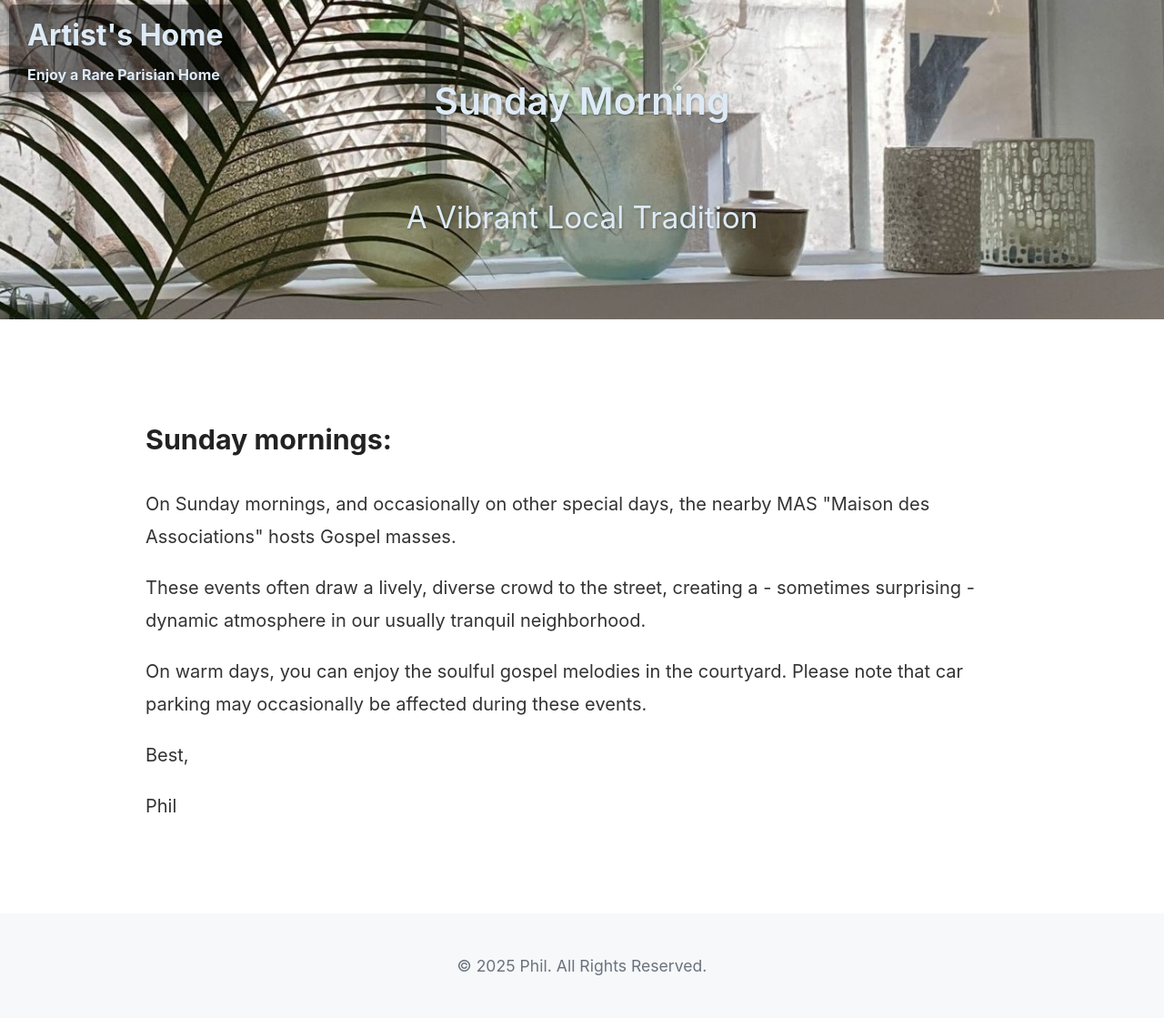
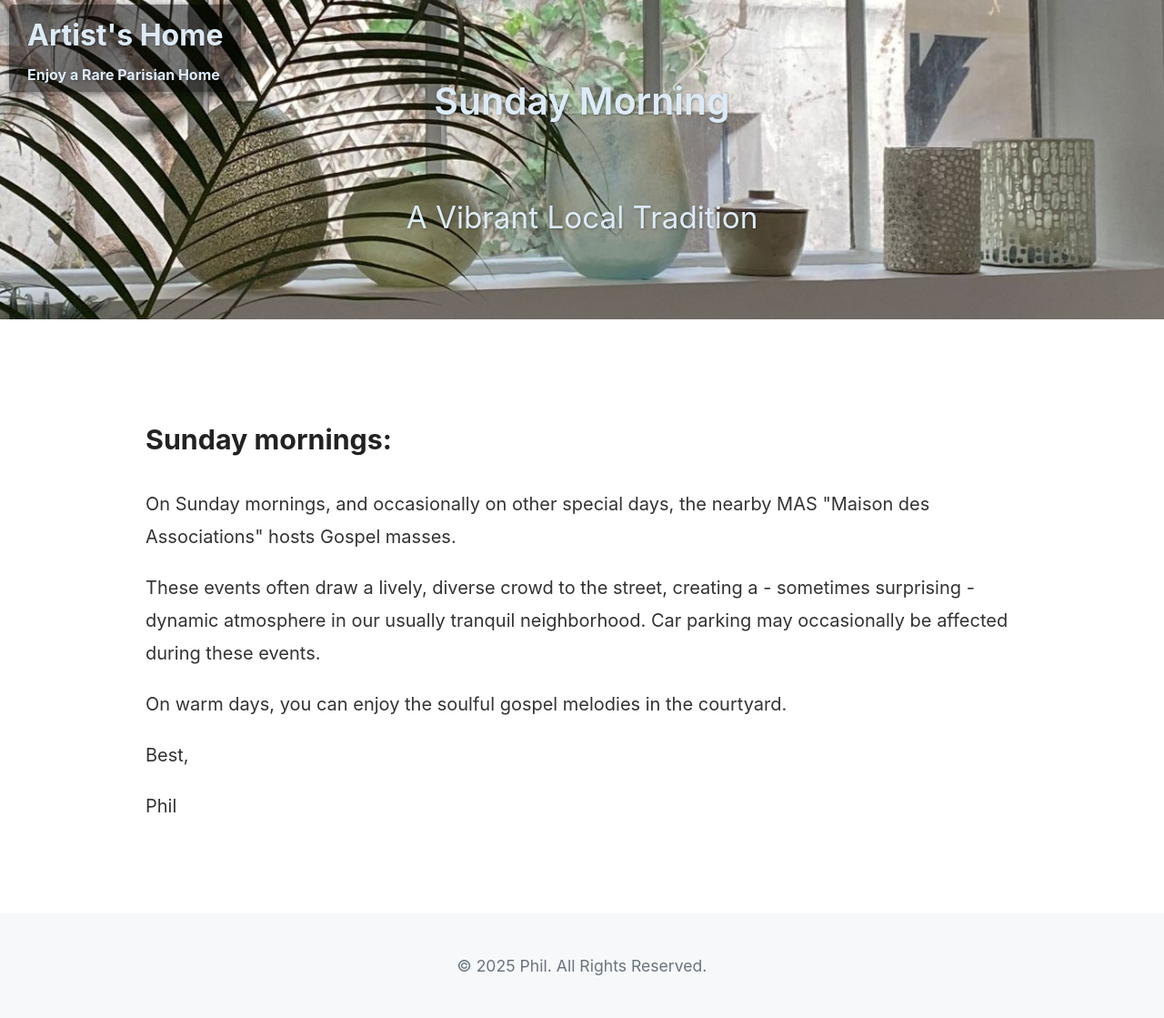
Before and after one commit to PhilAlain/tac, a Jekyll site: the page sunday.html, which Jekyll copies as it is, in a window 1280 px wide. Shown: the whole page at 91% size. Built offline with Jekyll 4.4.1, drawn with Linux system fonts in a browser that asks for light colours.

Commit message:
Update sunday.html

```diff
--- a/sunday.html
+++ b/sunday.html
@@ -23,9 +23,9 @@
 
         <p>On Sunday mornings, and occasionally on other special days, the nearby MAS "Maison des Associations" hosts Gospel masses.</p>
 
-        <p>These events often draw a lively, diverse crowd to the street, creating a - sometimes surprising - dynamic atmosphere in our usually tranquil neighborhood.</p>
+        <p>These events often draw a lively, diverse crowd to the street, creating a - sometimes surprising - dynamic atmosphere in our usually tranquil neighborhood. Car parking may occasionally be affected during these events.</p>
 
-        <p>On warm days, you can enjoy the soulful gospel melodies in the courtyard. Please note that car parking may occasionally be affected during these events.</p>
+        <p>On warm days, you can enjoy the soulful gospel melodies in the courtyard.</p>
 
         <p>Best,</p>
 
```
